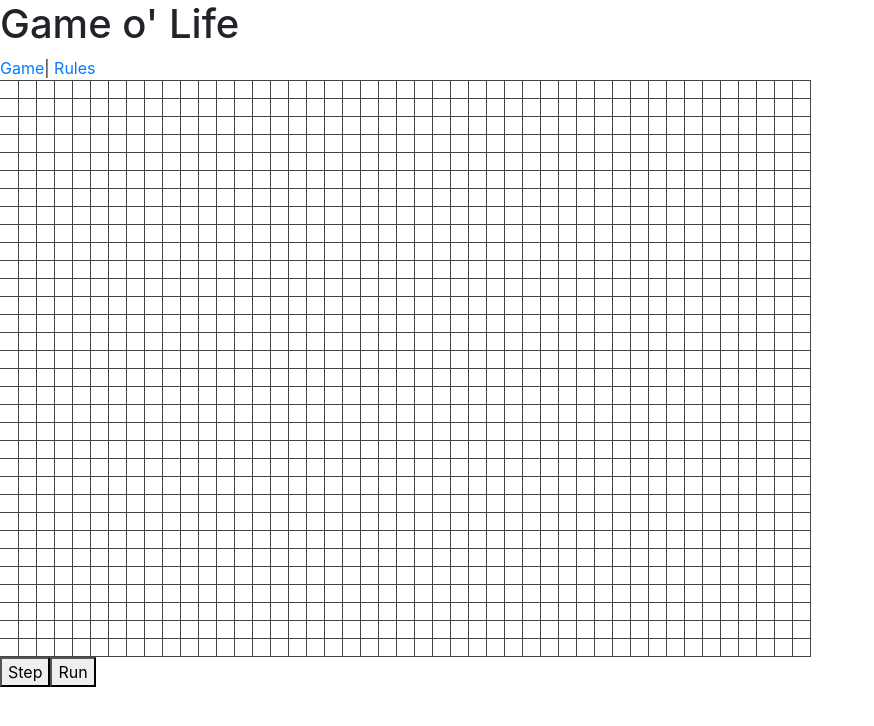
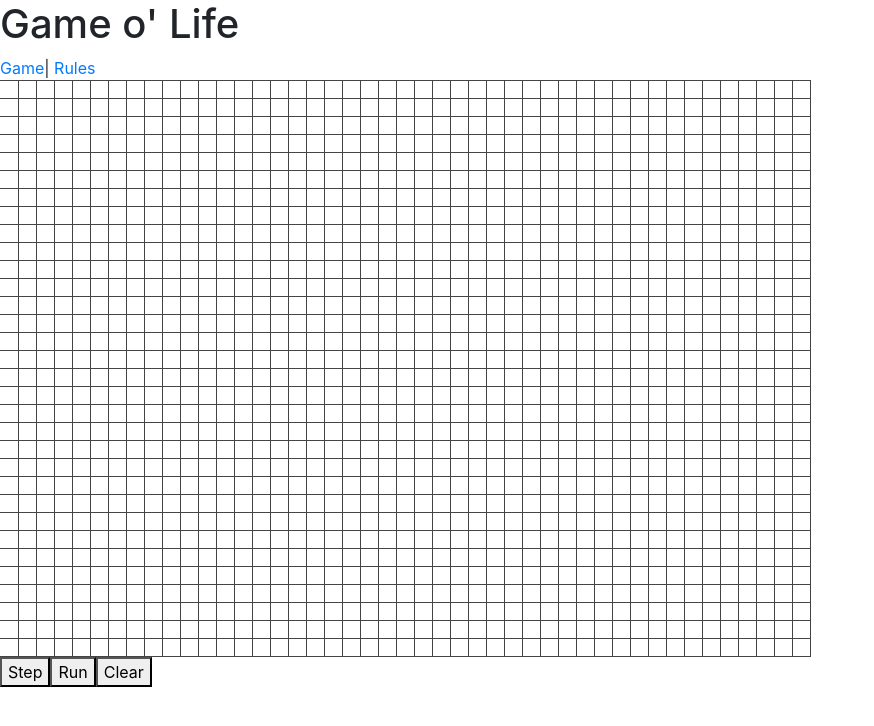
Before and after one commit to willmcmain/life, a React app: page / in a window 1280 px wide. Shown: the top 726 px of the page, without its empty margins (0-874 px from the left). Built offline with nearby package versions, Linux system fonts and the light colour scheme.

Commit message:
Add clear button

```diff
--- a/src/components/board/BoardPage/index.jsx
+++ b/src/components/board/BoardPage/index.jsx
@@ -3,7 +3,10 @@ import Board from 'components/board/Board'
 import Array2d from 'array2d'
 
 import { connect } from 'react-redux'
-import { stepSimulation } from 'store/board/actions'
+import {
+    clearBoard,
+    stepSimulation
+} from 'store/board/actions'
 import {
     haltSimulation,
     startSimulation
@@ -59,6 +62,23 @@ const RunButton = connect(
     mapDispatchToProps2
 )(RunButtonBase)
 
+const ClearButtonBase = ({onClick}) => (
+    <button onClick={onClick}>Clear</button>
+)
+
+const mapDispatchToProps3 = dispatch => {
+    return {
+        onClick: () => (
+            dispatch(clearBoard())
+        )
+    }
+}
+
+const ClearButton = connect(
+    undefined,
+    mapDispatchToProps3
+)(ClearButtonBase)
+
 const BoardPage = () => {
     let arr = new Array2d([
         [0, 0, 0, 1],
@@ -69,6 +89,7 @@ const BoardPage = () => {
         <Board data={arr} />
         <StepButton />
         <RunButton />
+        <ClearButton />
     </div>)
 }
 
--- a/src/store/actionTypes.js
+++ b/src/store/actionTypes.js
@@ -1,3 +1,4 @@
+export const CLEAR_BOARD = 'CLEAR_BOARD'
 export const HALT_SIMULATION = 'HALT_SIMULATION'
 export const RUN_SIMULATION = 'RUN_SIMULATION'
 export const SET_CELL = 'SET_CELL'
--- a/src/store/board/actions.js
+++ b/src/store/board/actions.js
@@ -1,7 +1,12 @@
 import {
+    CLEAR_BOARD,
     SET_CELL,
     STEP_SIMULATION
 } from 'store/actionTypes'
+
+export function clearBoard() {
+    return { type: CLEAR_BOARD }
+}
 
 export function setCell(x, y) {
     return { type: SET_CELL, x, y }
--- a/src/store/board/reducers.js
+++ b/src/store/board/reducers.js
@@ -2,6 +2,7 @@ import Array2d from 'array2d'
 import update from 'life'
 import { BOARD_WIDTH, BOARD_HEIGHT } from '../../constants'
 import {
+    CLEAR_BOARD,
     SET_CELL,
     STEP_SIMULATION
 } from 'store/actionTypes'
@@ -13,13 +14,20 @@ export function board(
     let board = new Array2d(state)
 
     switch(action.type) {
-    case SET_CELL:
+    case CLEAR_BOARD: {
+        const board = Array2d.empty(BOARD_WIDTH, BOARD_HEIGHT, 0)
+        return board.toList()
+    }
+
+    case SET_CELL: {
         board.set(board.get(action.x, action.y)?0:1, action.x, action.y)
         return board.toList()
+    }
 
-    case STEP_SIMULATION:
+    case STEP_SIMULATION: {
         let newBoard = update(board)
         return newBoard.toList()
+    }
 
     default:
         return state
--- a/src/store/simulation/reducers.js
+++ b/src/store/simulation/reducers.js
@@ -9,7 +9,7 @@ export function simulation(
     state = {
         isRunning: false,
         lastStep: 0,
-        stepTime: 50,
+        stepTime: 80,
     },
     action) {
     switch(action.type) {
```
